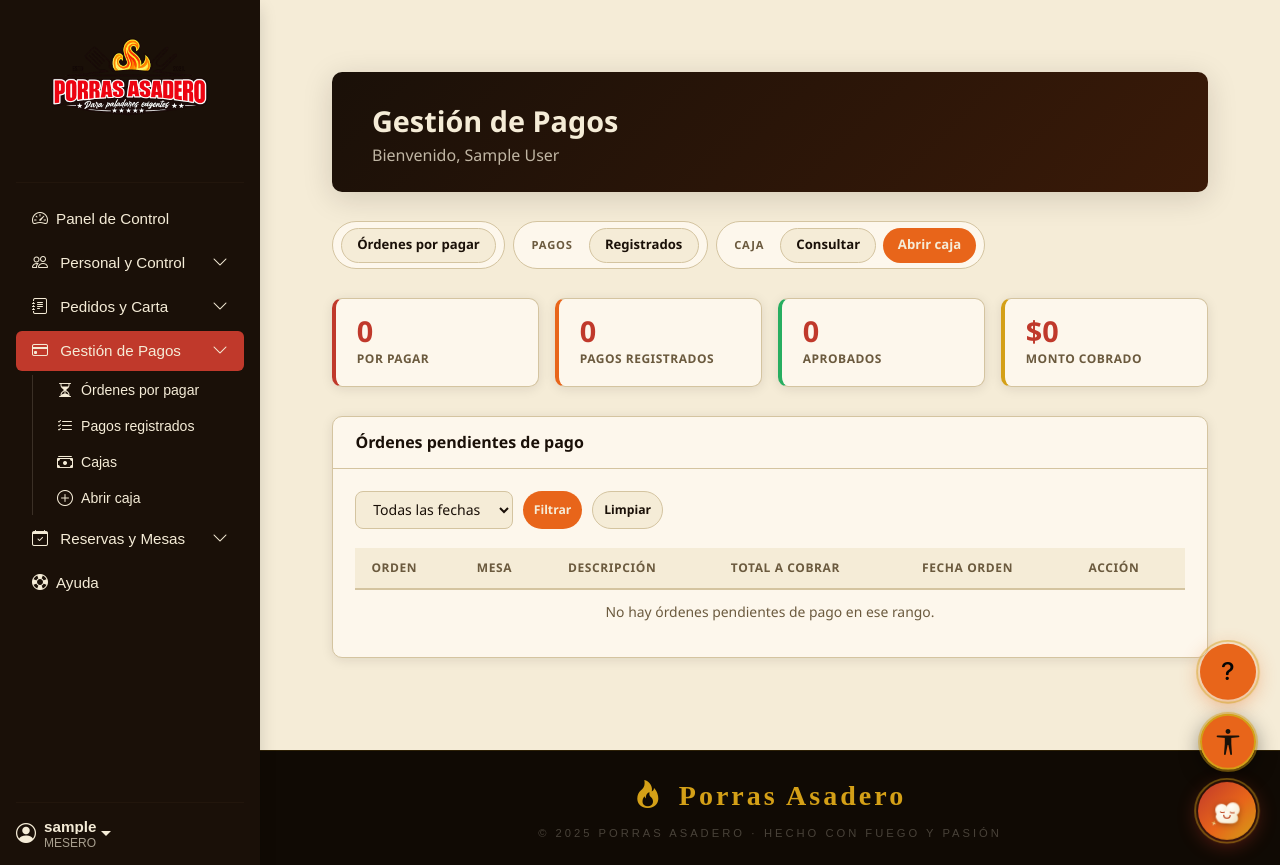
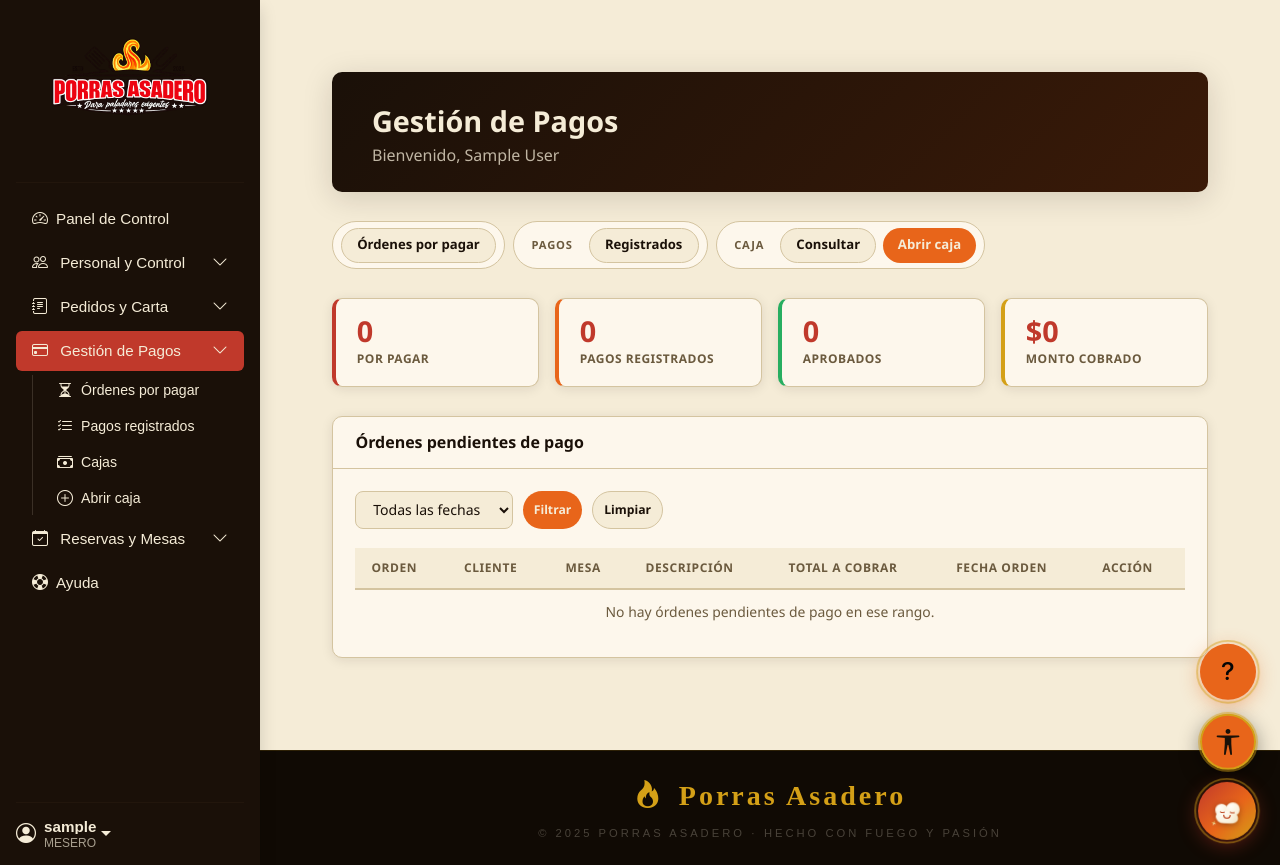
Before and after one commit to carolsandoval00/porras-asadero-app, a Django app: page /pagos/ in a window 1280 px wide. Run offline with Django 5.2, Linux system fonts and the light colour scheme; the visitor is signed in with stand-in values (Sample User, id 1); data comes from the database, SQL or seed files in the repository; data that the repository does not hold is empty; some libraries are stand-ins or nearby versions; some web fonts are replaced.

Commit message:
feat: se  agrego cliente en la parte de ordenes pendientes

```diff
--- a/pago/templates/pago/ordenes_pendientes.html
+++ b/pago/templates/pago/ordenes_pendientes.html
@@ -85,6 +85,7 @@
           <thead>
             <tr>
               <th>Orden</th>
+              <th>Cliente</th>
               <th>Mesa</th>
               <th>Descripción</th>
               <th>Total a cobrar</th>
@@ -96,6 +97,7 @@
             {% for o in ordenes_sin_pago %}
             <tr class="fila-pendiente">
               <td><strong>{{ o.numero_orden }}</strong></td>
+              <td>{% if o.cliente %}{{ o.cliente.nombre_completo }}{% else %}<span class="pg-text-muted">Cliente de paso</span>{% endif %}</td>
               <td><strong>{{ o.mesa.numero_mesa|default:"—" }}</strong></td>
               <td class="pg-desc-truncate pg-text-muted">
                 {{ o.descripcion|default:"—" }}
@@ -104,14 +106,14 @@
               <td>{{ o.fecha_creacion|date:"d/m/Y h:i A" }}</td>
               <td>
                 <button class="pg-btn pg-btn-pago pg-btn-sm" data-tooltip="Registrar el pago de esta orden"
-                        onclick="registrarPago('{{ o.numero_orden }}',{{ o.pk }},'Mesa {{ o.mesa.numero_mesa|default:"Sin mesa" }}',{{ o.total }})">
+                        onclick="registrarPago('{{ o.numero_orden }}',{{ o.pk }},'{% if o.cliente %}{{ o.cliente.nombre_completo|escapejs }}{% else %}Cliente de paso{% endif %} · Mesa {{ o.mesa.numero_mesa|default:"Sin mesa" }}',{{ o.total }})">
                   Registrar pago
                 </button>
               </td>
             </tr>
             {% empty %}
             <tr>
-              <td colspan="6" class="pg-table-empty">
+              <td colspan="7" class="pg-table-empty">
                 No hay órdenes pendientes de pago en ese rango.
               </td>
             </tr>
--- a/pago/views.py
+++ b/pago/views.py
@@ -166,7 +166,7 @@ def _ordenes_filtradas(request):
     """Aplica el filtro de fechas op_* a las órdenes sin pago."""
     filtro = _resolver_filtro_fecha_ordenes(request)
 
-    qs = Pedido.objects.exclude(estado='PAGADO').order_by('-fecha_creacion')
+    qs = Pedido.objects.exclude(estado='PAGADO').select_related('cliente', 'mesa').order_by('-fecha_creacion')
     if filtro['efectivo_desde']:
         qs = qs.filter(fecha_creacion__date__gte=filtro['efectivo_desde'])
     if filtro['efectivo_hasta']:
```
